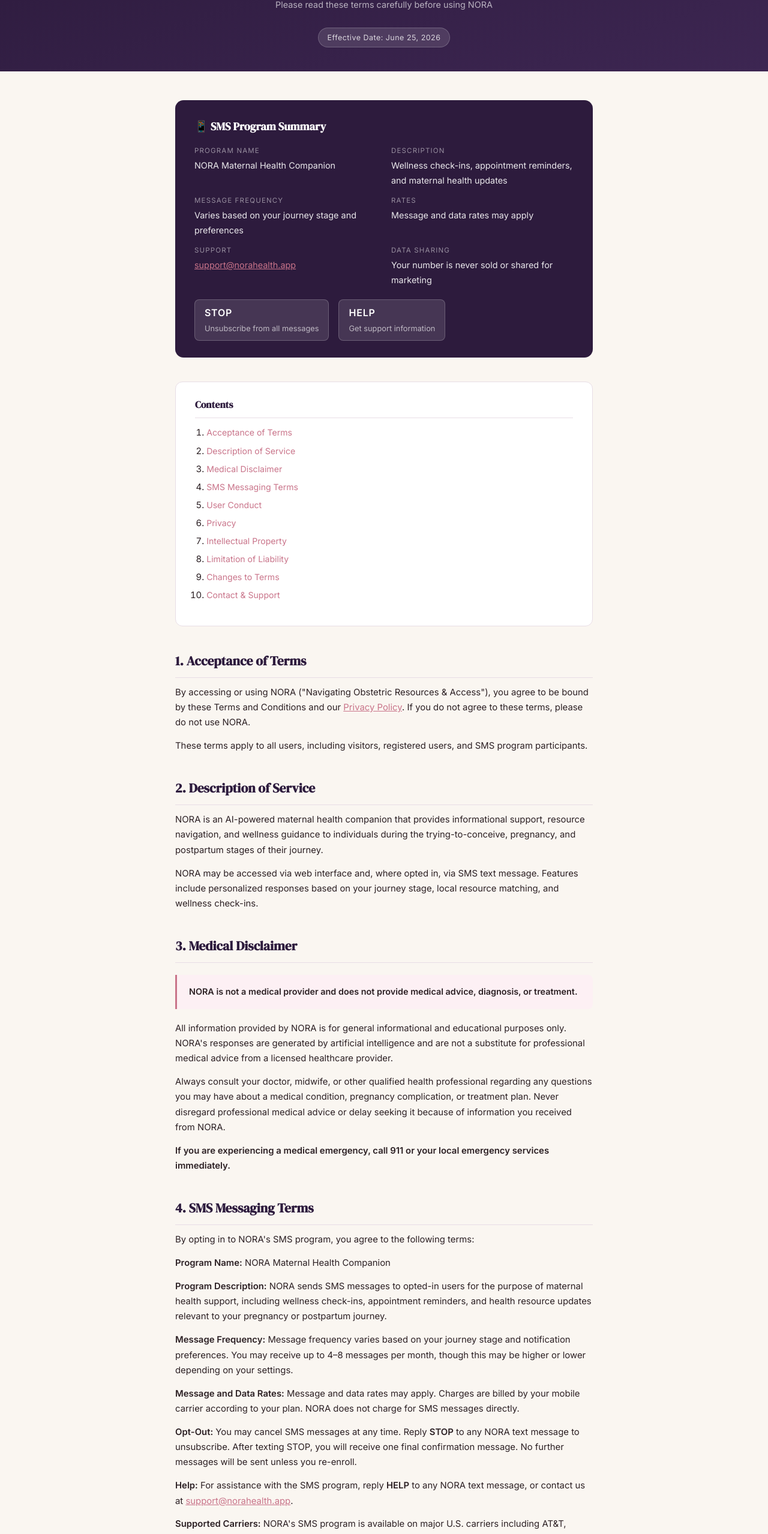
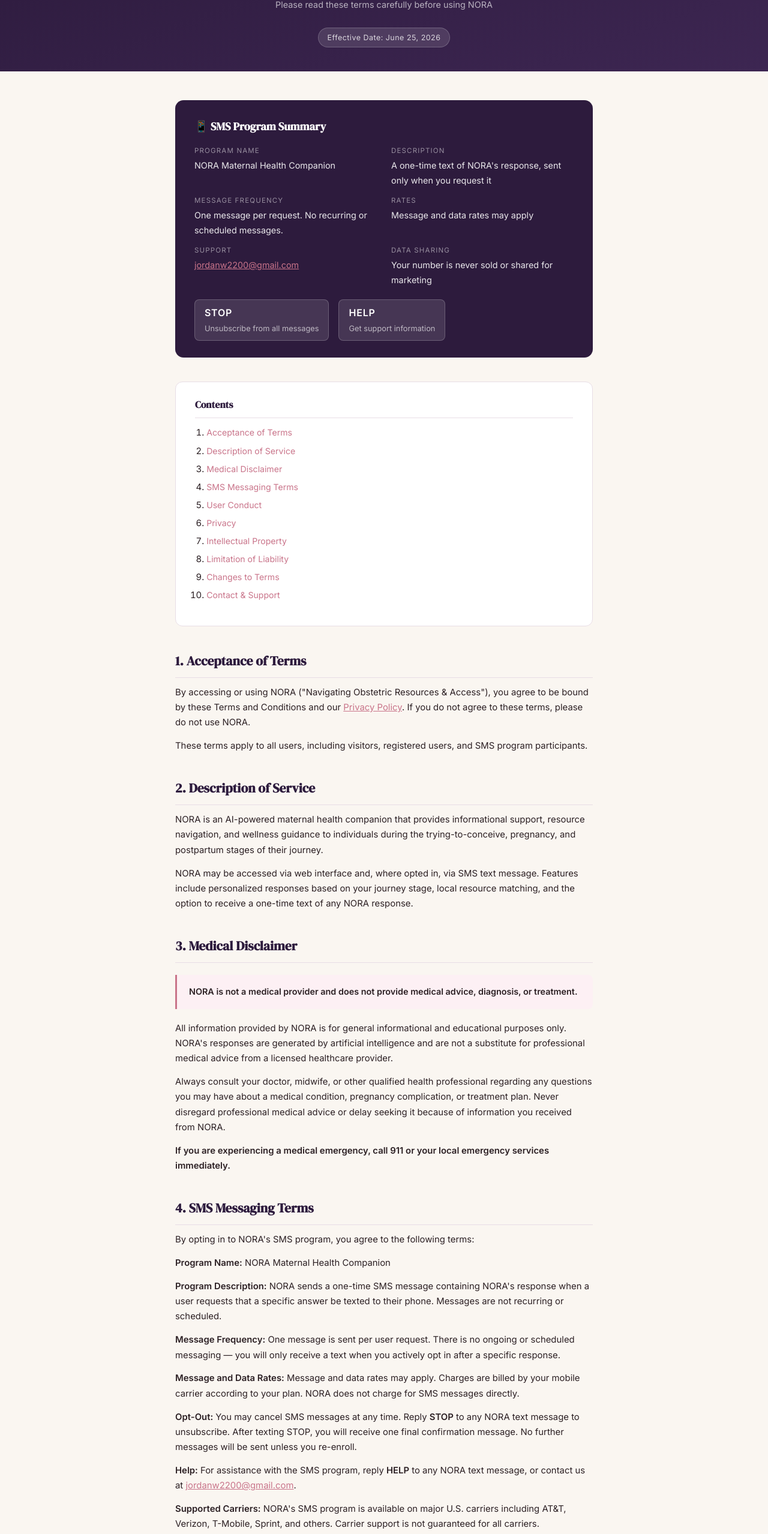
Before and after one commit to katsullivan58-rgb/Nora, a website: page public/terms-and-conditions.html in a window 1280 px wide. Shown: the part 231-2788 px from the top of the page at 60% size. Drawn offline with Linux system fonts and the light colour scheme.

Commit message:
term and condtion and privacy policy edits per twilio campaign requirements

```diff
--- a/public/terms-and-conditions.html
+++ b/public/terms-and-conditions.html
@@ -256,11 +256,11 @@
       </div>
       <div class="sms-grid-item">
         <label>Description</label>
-        <p>Wellness check-ins, appointment reminders, and maternal health updates</p>
+        <p>A one-time text of NORA's response, sent only when you request it</p>
       </div>
       <div class="sms-grid-item">
         <label>Message Frequency</label>
-        <p>Varies based on your journey stage and preferences</p>
+        <p>One message per request. No recurring or scheduled messages.</p>
       </div>
       <div class="sms-grid-item">
         <label>Rates</label>
@@ -268,7 +268,7 @@
       </div>
       <div class="sms-grid-item">
         <label>Support</label>
-        <p><a href="mailto:support@norahealth.app" style="color:var(--rose);">support@norahealth.app</a></p>
+        <p><a href="mailto:jordanw2200@gmail.com" style="color:var(--rose);">jordanw2200@gmail.com</a></p>
       </div>
       <div class="sms-grid-item">
         <label>Data Sharing</label>
@@ -312,7 +312,7 @@
   <section id="service">
     <h2>2. Description of Service</h2>
     <p>NORA is an AI-powered maternal health companion that provides informational support, resource navigation, and wellness guidance to individuals during the trying-to-conceive, pregnancy, and postpartum stages of their journey.</p>
-    <p>NORA may be accessed via web interface and, where opted in, via SMS text message. Features include personalized responses based on your journey stage, local resource matching, and wellness check-ins.</p>
+    <p>NORA may be accessed via web interface and, where opted in, via SMS text message. Features include personalized responses based on your journey stage, local resource matching, and the option to receive a one-time text of any NORA response.</p>
   </section>
 
   <section id="medical-disclaimer">
@@ -330,11 +330,11 @@
     <p>By opting in to NORA's SMS program, you agree to the following terms:</p>
 
     <p><strong>Program Name:</strong> NORA Maternal Health Companion</p>
-    <p><strong>Program Description:</strong> NORA sends SMS messages to opted-in users for the purpose of maternal health support, including wellness check-ins, appointment reminders, and health resource updates relevant to your pregnancy or postpartum journey.</p>
-    <p><strong>Message Frequency:</strong> Message frequency varies based on your journey stage and notification preferences. You may receive up to 4–8 messages per month, though this may be higher or lower depending on your settings.</p>
+    <p><strong>Program Description:</strong> NORA sends a one-time SMS message containing NORA's response when a user requests that a specific answer be texted to their phone. Messages are not recurring or scheduled.</p>
+    <p><strong>Message Frequency:</strong> One message is sent per user request. There is no ongoing or scheduled messaging — you will only receive a text when you actively opt in after a specific response.</p>
     <p><strong>Message and Data Rates:</strong> Message and data rates may apply. Charges are billed by your mobile carrier according to your plan. NORA does not charge for SMS messages directly.</p>
     <p><strong>Opt-Out:</strong> You may cancel SMS messages at any time. Reply <strong>STOP</strong> to any NORA text message to unsubscribe. After texting STOP, you will receive one final confirmation message. No further messages will be sent unless you re-enroll.</p>
-    <p><strong>Help:</strong> For assistance with the SMS program, reply <strong>HELP</strong> to any NORA text message, or contact us at <a href="mailto:support@norahealth.app" style="color:var(--rose);">support@norahealth.app</a>.</p>
+    <p><strong>Help:</strong> For assistance with the SMS program, reply <strong>HELP</strong> to any NORA text message, or contact us at <a href="mailto:jordanw2200@gmail.com" style="color:var(--rose);">jordanw2200@gmail.com</a>.</p>
     <p><strong>Supported Carriers:</strong> NORA's SMS program is available on major U.S. carriers including AT&T, Verizon, T-Mobile, Sprint, and others. Carrier support is not guaranteed for all carriers.</p>
     <p><strong>No Third-Party Sharing:</strong> Your mobile phone number will not be shared with or sold to third parties for marketing or promotional purposes.</p>
     <p><strong>Consent:</strong> Participation in the SMS program is entirely optional. Consent to receive SMS messages is not required to use the NORA web application.</p>
@@ -380,8 +380,8 @@
     <p>For questions about these Terms, the SMS program, or NORA generally:</p>
     <div class="contact-card">
       <p><strong style="color:white;">NORA Maternal Health</strong></p>
-      <p>Email: <a href="mailto:support@norahealth.app">support@norahealth.app</a></p>
-      <p>Privacy inquiries: <a href="mailto:privacy@norahealth.app">privacy@norahealth.app</a></p>
+      <p>Email: <a href="mailto:jordanw2200@gmail.com">jordanw2200@gmail.com</a></p>
+      <p>Privacy inquiries: <a href="mailto:jordanw2200@gmail.com">jordanw2200@gmail.com</a></p>
       <p>SMS support: Reply <strong>HELP</strong> to any message from NORA</p>
     </div>
   </section>
--- a/server.js
+++ b/server.js
@@ -206,7 +206,7 @@ app.post('/api/sms', async (req, res) => {
     );
 
     await client.messages.create({
-      body: `💜 NORA: ${message.substring(0, 100)}`,
+      body: `NORA: ${message.substring(0, 130)}. Reply STOP to opt out, HELP for support.`,
       from: process.env.TWILIO_PHONE_NUMBER,
       to: formatted,
     });
```
Also changed, not shown: public/privacy-policy.html (+5 -5 lines).
